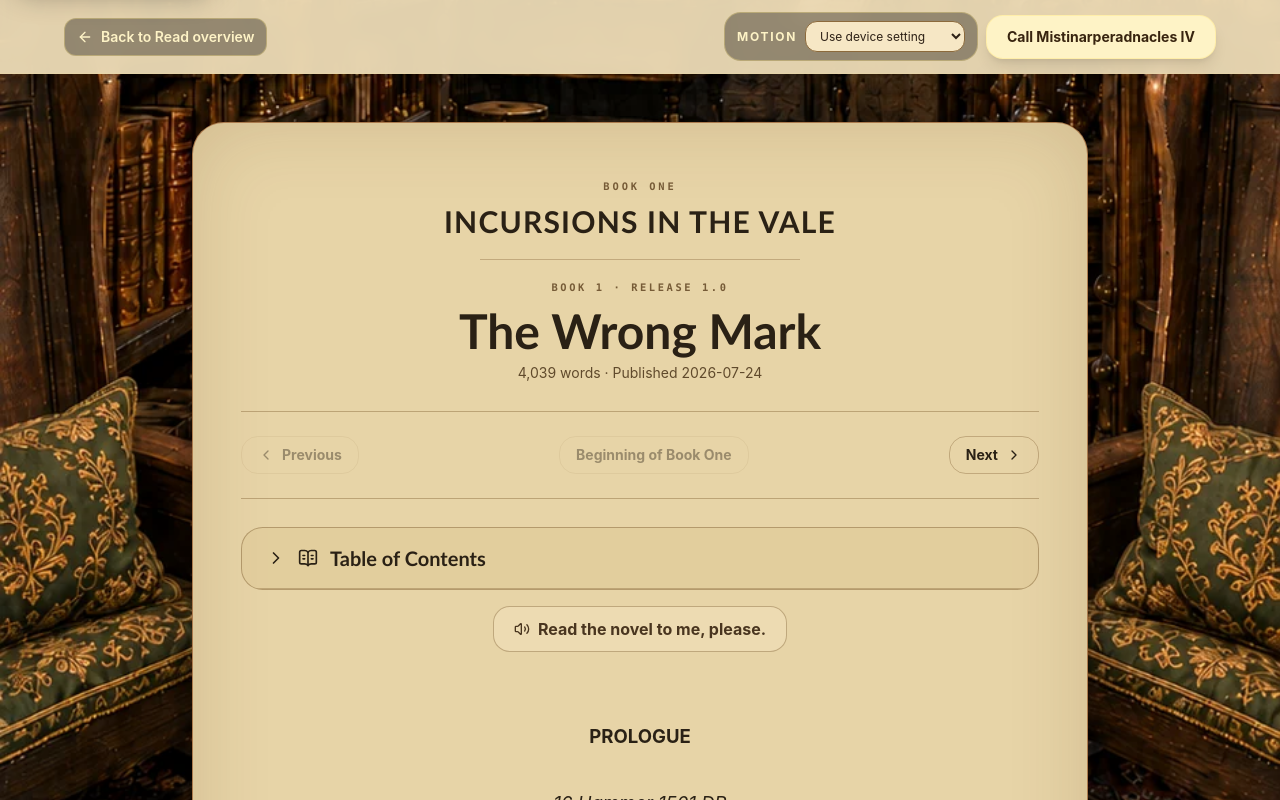
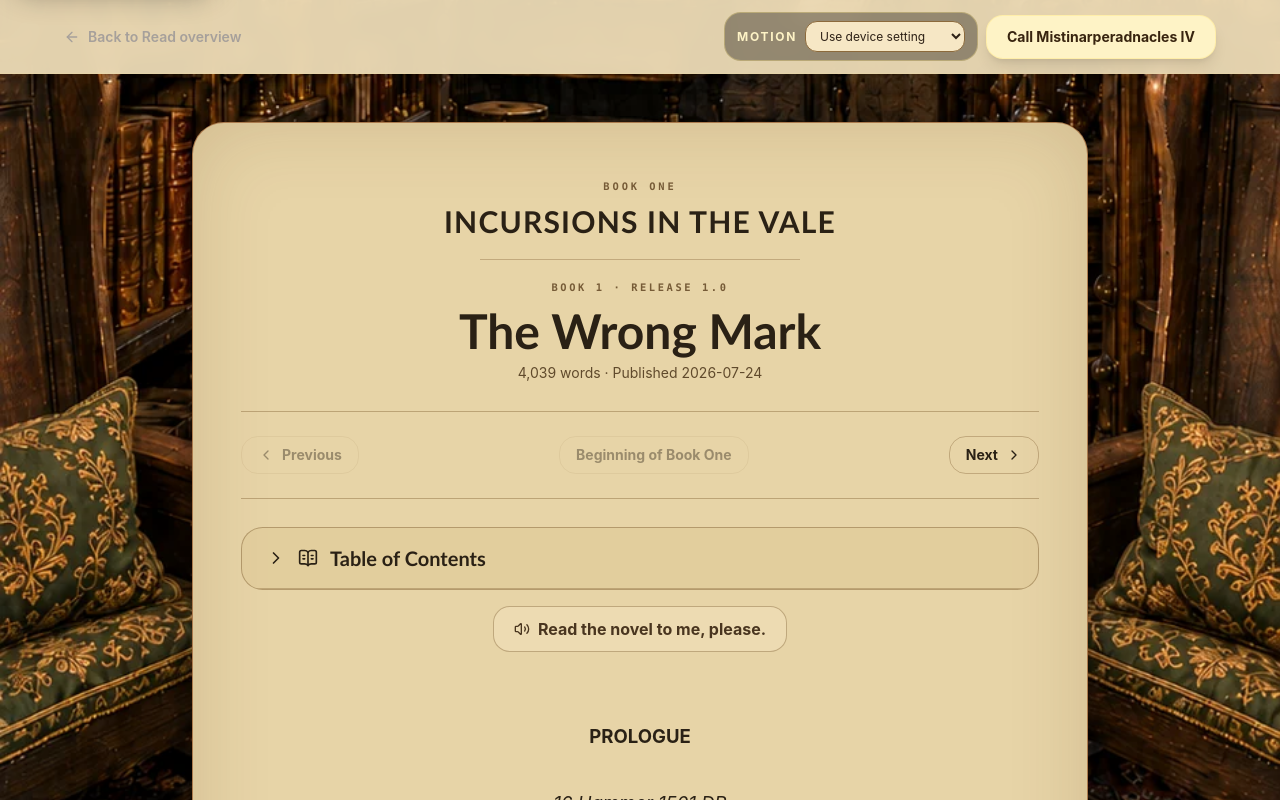
Before and after one commit to ForNextI/TRotW, a Next.js app: page /read/toril/1.0 in a window 1280 px wide. Shown: the top 800 px of the page. Built offline with nearby package versions, Linux system fonts and the light colour scheme.

Commit message:
Build 2.1.09b

```diff
--- a/app/read/toril/[releaseId]/page.tsx
+++ b/app/read/toril/[releaseId]/page.tsx
@@ -44,7 +44,7 @@ export default async function ReleasePage({ params }: ReleasePageProps) {
     <div id="top" className="medieval-page medieval-page--read min-h-screen text-stone-100">
       <header className="relative z-20 border-b border-amber-200/10 bg-black/20 px-5 py-3 backdrop-blur sm:px-8">
         <div className="mx-auto flex max-w-6xl flex-wrap items-center justify-between gap-3">
-          <Link href="/read" className="inline-flex items-center gap-2 text-sm font-semibold rounded-lg border border-amber-200/35 bg-black/35 px-3 py-2 text-amber-100 transition hover:border-amber-200/60 hover:bg-black/50">
+          <Link href="/read" className="inline-flex items-center gap-2 text-sm font-semibold text-stone-400 transition hover:text-stone-100">
             <ArrowLeft className="size-4" aria-hidden="true" />
             Back to Read overview
           </Link>
```
